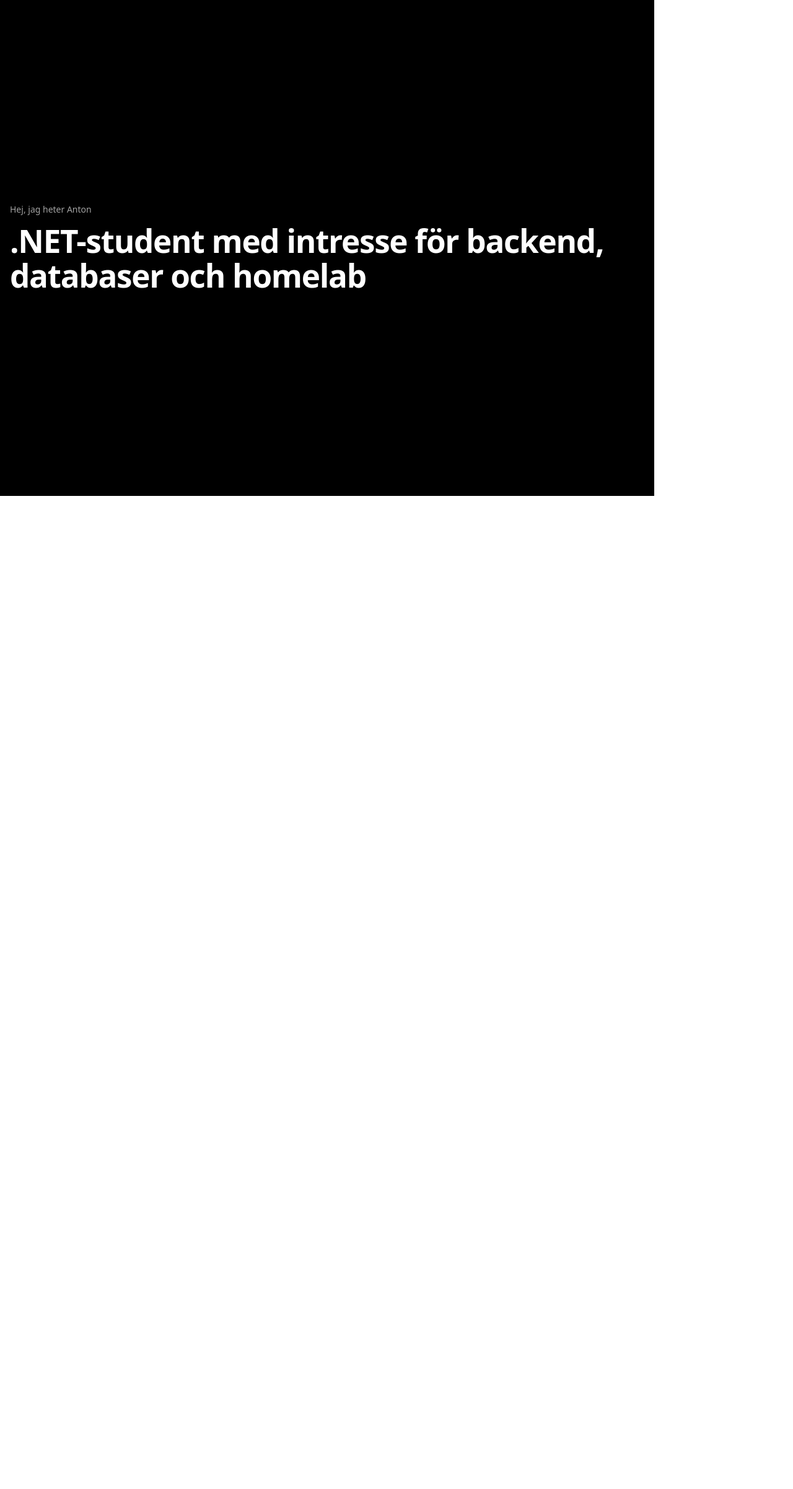
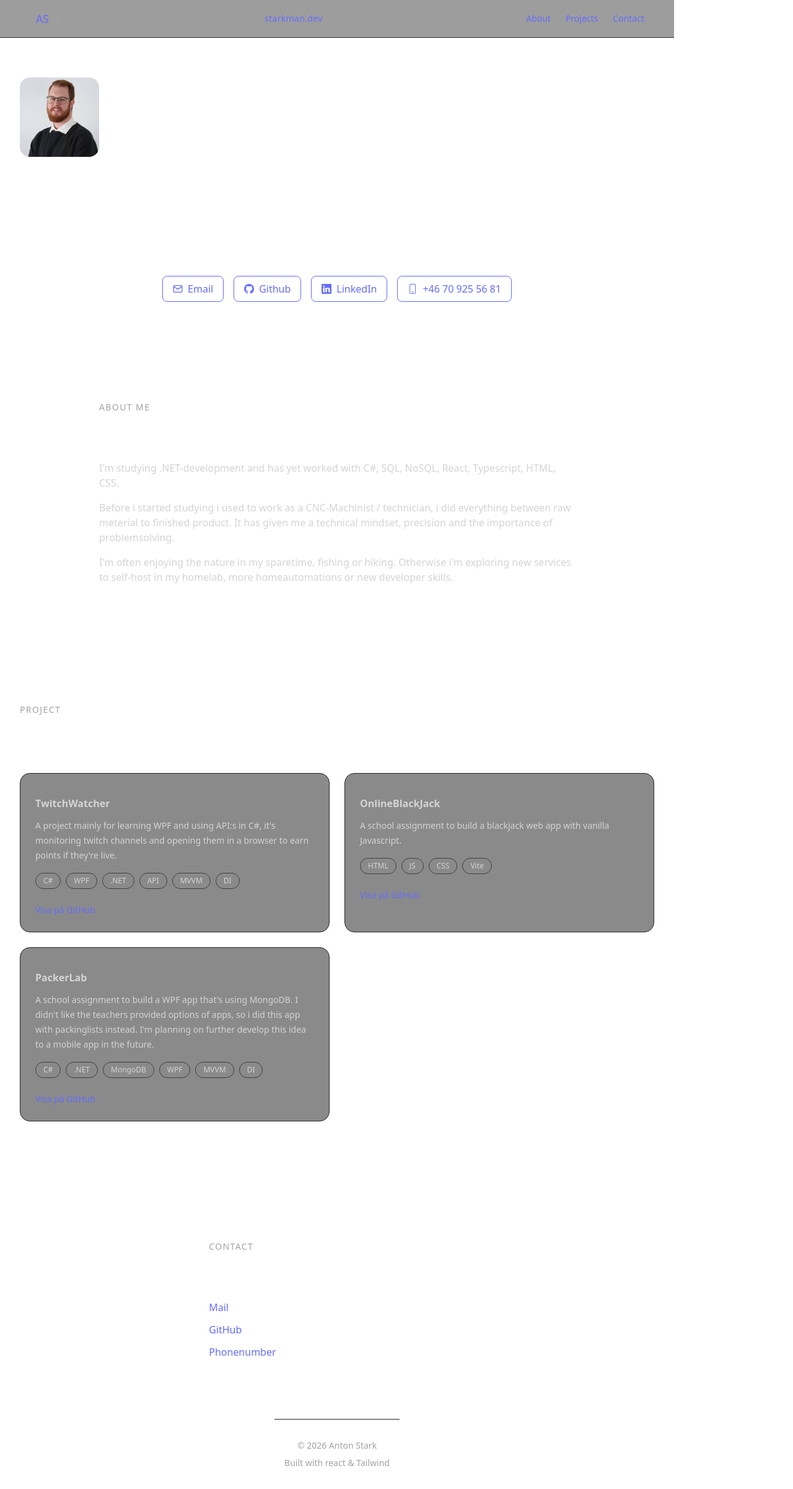
Before and after one commit to starkman98/Portfolio, a React (Vite) app: page / in a window 1280 px wide. Shown: the whole page at 62% size. Before the commit the page ends 800 px from the top, so only its background shows below. Built offline with nearby package versions, Linux system fonts and the light colour scheme.

Commit message:
Add main components and project data for portfolio site
- Implemented Navbar, Hero, About, Projects, Contact, and Footer components.
- Added profile image and integrated project data with descriptions and technologies.
- Updated project type definition for consistency.

```diff
--- a/src/App.tsx
+++ b/src/App.tsx
@@ -1,9 +1,19 @@
 import Hero from "./components/Hero";
+import About from "./components/About";
+import Projects from "./components/Projects";
+import Contact from "./components/Contact";
+import Navbar from "./components/Navbar";
+import Footer from "./components/Footer";
 
 function App() {
   return (
-    <div className="min-h-screen bg-black text-white flex items-center justify-center">
+    <div className="min-h-screen text-white flex flex-col items-center justify-center">
+      <Navbar />
       <Hero />
+      <About />
+      <Projects />
+      <Contact />
+      <Footer />
     </div>
   );
 }
--- a/src/components/About.tsx
+++ b/src/components/About.tsx
@@ -0,0 +1,35 @@
+const About = () => {
+  return (
+    <section id="about" className="px-4 py-16 md:px-8 md:py-24">
+      <div className="mx-auto max-w-5xl">
+        <p className="mb-3 text-sm font-medium uppercase tracking-widest text-neutral-400">
+          About me
+        </p>
+
+        <h2 className="text-3xl font-bold tracking-tight md:text-4xl">
+          From CNC and CAD/CAM to .NET-developer
+        </h2>
+
+        <div className="mt-6 max-w-3xl space-y-4 text-neutral-300">
+          <p>
+            I'm studying .NET-development and has yet worked with C#, SQL,
+            NoSQL, React, Typescript, HTML, CSS.
+          </p>
+          <p>
+            Before i started studying i used to work as a CNC-Machinist /
+            technician, i did everything between raw meterial to finished
+            product. It has given me a technical mindset, precision and the
+            importance of problemsolving.
+          </p>
+          <p>
+            I'm often enjoying the nature in my sparetime, fishing or hiking.
+            Otherwise i'm exploring new services to self-host in my homelab,
+            more homeautomations or new developer skills.
+          </p>
+        </div>
+      </div>
+    </section>
+  );
+};
+
+export default About;
--- a/src/components/Contact.tsx
+++ b/src/components/Contact.tsx
@@ -0,0 +1,37 @@
+const Contact = () => {
+  return (
+    <section id="contact" className="px-4 py-16 md:px-8 md:py-24">
+      <div className="mx-auto mx-w-5xl">
+        <p className="mb-3 text-sm font-medium uppercase tracking-widest text-neutral-400">
+          Contact
+        </p>
+        <h2 className="text-3xl font-bold tracking-tight md:text-4xl">
+          Welcome contacting me
+        </h2>
+        <div className="mt-6 flex flex-col gap-3 text-neutral-300">
+          <a
+            href="mailto:ant.stark@hotmail.com"
+            target="_blank"
+            rel="noopener noreferrer"
+            className="hover:text-white"
+          >
+            Mail
+          </a>
+          <a
+            href="https://github.com/starkman98"
+            target="_blank"
+            rel="noopener noreferrer"
+            className="hover:text-white"
+          >
+            GitHub
+          </a>
+          <a href="tel:+46709255681" className="hover:text-white">
+            Phonenumber
+          </a>
+        </div>
+      </div>
+    </section>
+  );
+};
+
+export default Contact;
--- a/src/components/Footer.tsx
+++ b/src/components/Footer.tsx
@@ -0,0 +1,12 @@
+const Footer = () => {
+  return (
+    <footer className="border-t border-neutral-800 px-4 py-8">
+      <div className="mx-auto max-w-5xl text-center text-sm text-neutral-400">
+        <p>© {new Date().getFullYear()} Anton Stark</p>
+        <p className="mt-2">Built with react & Tailwind</p>
+      </div>
+    </footer>
+  );
+};
+
+export default Footer;
--- a/src/components/Hero.tsx
+++ b/src/components/Hero.tsx
@@ -1,11 +1,56 @@
+import profileImg from "../assets/anton-profile.jpg";
+import { BsGithub, BsLinkedin, BsPhone } from "react-icons/bs";
+import { FiMail } from "react-icons/fi";
+
 const Hero = () => {
   return (
-    <section className="px-4 py-16">
+    <section className="px-4 py-16 flex items-center justify-center">
       <div className="mx-auto max-w-5xl">
-        <p className="mb-3 text-sm text-neutral-400">Hej, jag heter Anton</p>
+        <img
+          src={profileImg}
+          alt="Anton Stark"
+          className="h-32 w-32 rounded-2xl object-cover"
+        ></img>
         <h1 className="text-4xl font-bold tracking-tight sm:text-5xl md:text-6xl">
-          .NET-student med intresse för backend, databaser och homelab
+          Anton Stark
         </h1>
+        <h2 className="text-2xl opacity-50 tracking-tight sm:text-5xl md:text-6xl">
+          .NET-student with interest for backend, databases and homelab.
+        </h2>
+        <div className="flex flex-wrap gap-4 justify-center mt-4">
+          <a
+            href="mailto:ant.stark@hotmail.com"
+            className="flex items-center gap-2 px-4 py-2 rounded-lg bg-primary/10 border border-primary/30"
+          >
+            <FiMail className="w-4 h-4" />
+            <span>Email</span>
+          </a>
+          <a
+            href="https://github.com/starkman98"
+            target="_blank"
+            rel="noopener noreferrer"
+            className="flex items-center gap-2 px-4 py-2 rounded-lg bg-primary/10 border border-primary/30"
+          >
+            <BsGithub className="w-4 h-4" />
+            <span>Github</span>
+          </a>
+          <a
+            href="https://www.linkedin.com/in/anton-stark-4b8632213/"
+            target="_blank"
+            rel="noopener noreferrer"
+            className="flex items-center gap-2 px-4 py-2 rounded-lg bg-primary/10 border border-primary/30"
+          >
+            <BsLinkedin className="w-4 h-4" />
+            <span>LinkedIn</span>
+          </a>
+          <a
+            href="tel:+46709255681"
+            className="flex items-center gap-2 px-4 py-2 rounded-lg bg-primary/10 border border-primary/30"
+          >
+            <BsPhone className="w-4 h-4" />
+            <span>+46 70 925 56 81</span>
+          </a>
+        </div>
       </div>
     </section>
   );
--- a/src/components/Navbar.tsx
+++ b/src/components/Navbar.tsx
@@ -0,0 +1,71 @@
+import { useState } from "react";
+import { LuX } from "react-icons/lu";
+import { MdMenu } from "react-icons/md";
+
+const navLinks = [
+  { label: "About", href: "#about" },
+  { label: "Projects", href: "#projects" },
+  { label: "Contact", href: "#contact" },
+];
+
+const Navbar = () => {
+  const [isOpen, setIsOpen] = useState(false);
+  return (
+    <header className="sticky w-full top-0 z-50 border-b border-neutral-800 bg-neutral-950/40 backdrop-blur">
+      <div className="mx-auto flex max-w-5xl items-center justify-between px-4 py-4">
+        <a href="#" className="text-lg font-semibold tracking-tight text-white">
+          <span className="text-neutral-400">&lt;</span>
+          AS
+          <span className="text-neutral-400"> /&gt;</span>
+        </a>
+        <a href="#" className="text-sm font-semibold tracking-wide text-white">
+          starkman.dev
+        </a>
+
+        <nav className="hidden items-center gap-6 text-sm text-neutral-300 md:flex">
+          {navLinks.map((link) => (
+            <a
+              key={link.label}
+              href={link.href}
+              className="transition hover:text-white"
+            >
+              {link.label}
+            </a>
+          ))}
+        </nav>
+        <button
+          type="button"
+          onClick={() => setIsOpen((prev) => !prev)}
+          className="rounded-lg border border-neutral-800 p-2 text-neutral-300 transition hover:text-white md:hidden"
+          aria-label={isOpen ? "stäng meny" : "Öppna meny"}
+          aria-expanded={isOpen}
+        >
+          {isOpen ? (
+            <LuX className="h-5 w-5" />
+          ) : (
+            <MdMenu className="h-5 w-5" />
+          )}
+        </button>
+      </div>
+
+      {isOpen && (
+        <div className="border-t border-neutral-800 px-4 py-4 md:hidden">
+          <nav className="mx-auto flex max-w-5xl flex-col gap-4 text-sm text-neutral-300">
+            {navLinks.map((link) => (
+              <a
+                key={link.label}
+                href={link.href}
+                className="transition hover:text-white"
+                onClick={() => setIsOpen(false)}
+              >
+                {link.label}
+              </a>
+            ))}
+          </nav>
+        </div>
+      )}
+    </header>
+  );
+};
+
+export default Navbar;
--- a/src/components/Projects.tsx
+++ b/src/components/Projects.tsx
@@ -0,0 +1,52 @@
+import { projects } from "../data/projects";
+
+const Projects = () => {
+  return (
+    <section id="projects" className="px-4 py-16 md:px-8 md:py-24">
+      <div className="mx-auto max-w-5xl">
+        <p className="mb-3 text-sm font-medium uppercase tracking-widest text-neutral-400">
+          Project
+        </p>
+        <h2 className="text-3xl font-bold tracking-tight md:text-4xl">
+          Projects i've done
+        </h2>
+
+        <div className="mt-10 grid grid-cols1 gap-6 md:grid-cols-2">
+          {projects.map((project) => (
+            <article
+              key={project.title}
+              className="rounded-2xl border border-neutral-800 bg-neutral-900/50 p-6"
+            >
+              <h3 className="mt-3 text-md font-bold leading-6 text-neutral-300">
+                {project.title}
+              </h3>
+              <p className="mt-3 text-sm leading-6  text-neutral-300">
+                {project.description}
+              </p>
+              <div className="mt-4 flex flex-wrap gap-2">
+                {project.tech.map((item) => (
+                  <span
+                    key={item}
+                    className="rounded-full border border-neutral-700 px-3 py-1 text-xs text-neutral-300"
+                  >
+                    {item}
+                  </span>
+                ))}
+              </div>
+              <a
+                href={project.githubUrl}
+                target="_blank"
+                rel="noopener noreferrer"
+                className="mt-6 inline-flex text-sm font-medium text-white underline underline-offset-4"
+              >
+                Visa på GitHub
+              </a>
+            </article>
+          ))}
+        </div>
+      </div>
+    </section>
+  );
+};
+
+export default Projects;
--- a/src/data/projects.ts
+++ b/src/data/projects.ts
@@ -0,0 +1,25 @@
+import type { Project } from "../types/project";
+
+export const projects: Project[] = [
+  {
+    title: "TwitchWatcher",
+    description:
+      "A project mainly for learning WPF and using API:s in C#, it's monitoring twitch channels and opening them in a browser to earn points if they're live.",
+    tech: ["C#", "WPF", ".NET", "API", "MVVM", "DI"],
+    githubUrl: "https://github.com/starkman98/TwitchWatcher",
+  },
+  {
+    title: "OnlineBlackJack",
+    description:
+      "A school assignment to build a blackjack web app with vanilla Javascript.",
+    tech: ["HTML", "JS", "CSS", "Vite"],
+    githubUrl: "https://github.com/starkman98/OnlineBlackJack",
+  },
+  {
+    title: "PackerLab",
+    description:
+      "A school assignment to build a WPF app that's using MongoDB. I didn't like the teachers provided options of apps, so i did this app with packinglists instead. I'm planning on further develop this idea to a mobile app in the future.",
+    tech: ["C#", ".NET", "MongoDB", "WPF", "MVVM", "DI"],
+    githubUrl: "https://github.com/starkman98/OnlineBlackJack",
+  },
+];
--- a/src/types/project.ts
+++ b/src/types/project.ts
@@ -1,4 +1,4 @@
-export type project = {
+export type Project = {
   title: string;
   description: string;
   tech: string[];
```
Also changed, not shown: src/assets/anton-profile.jpg (added).
